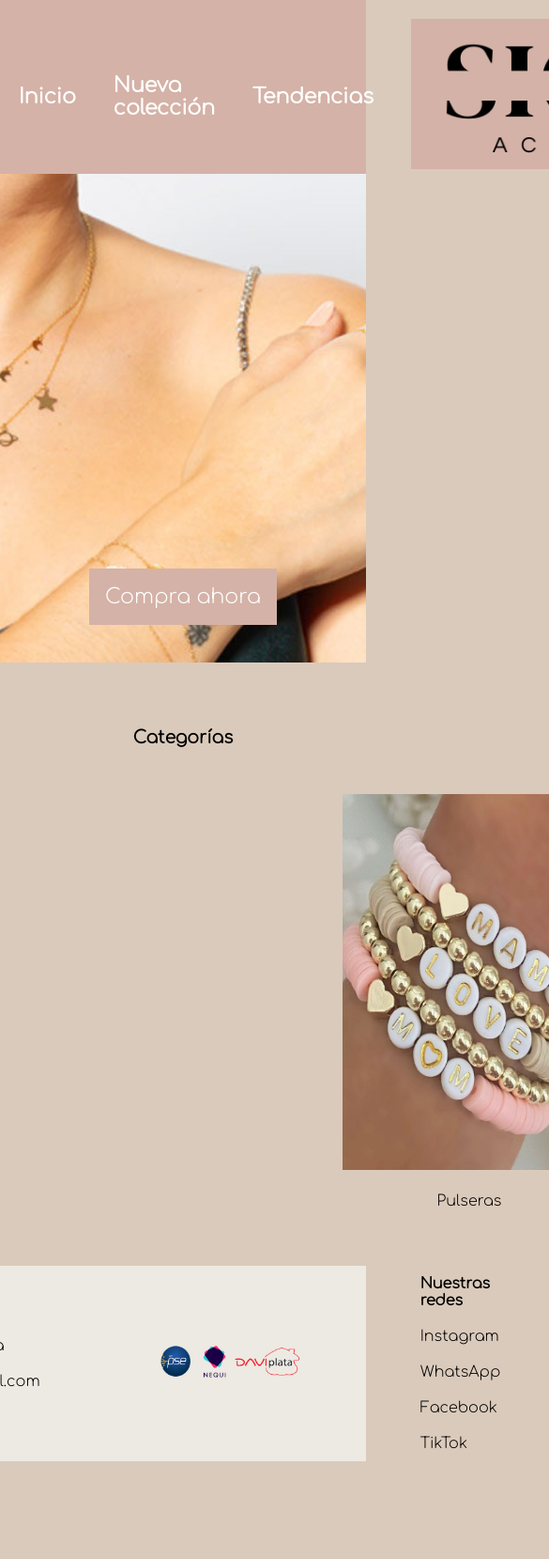
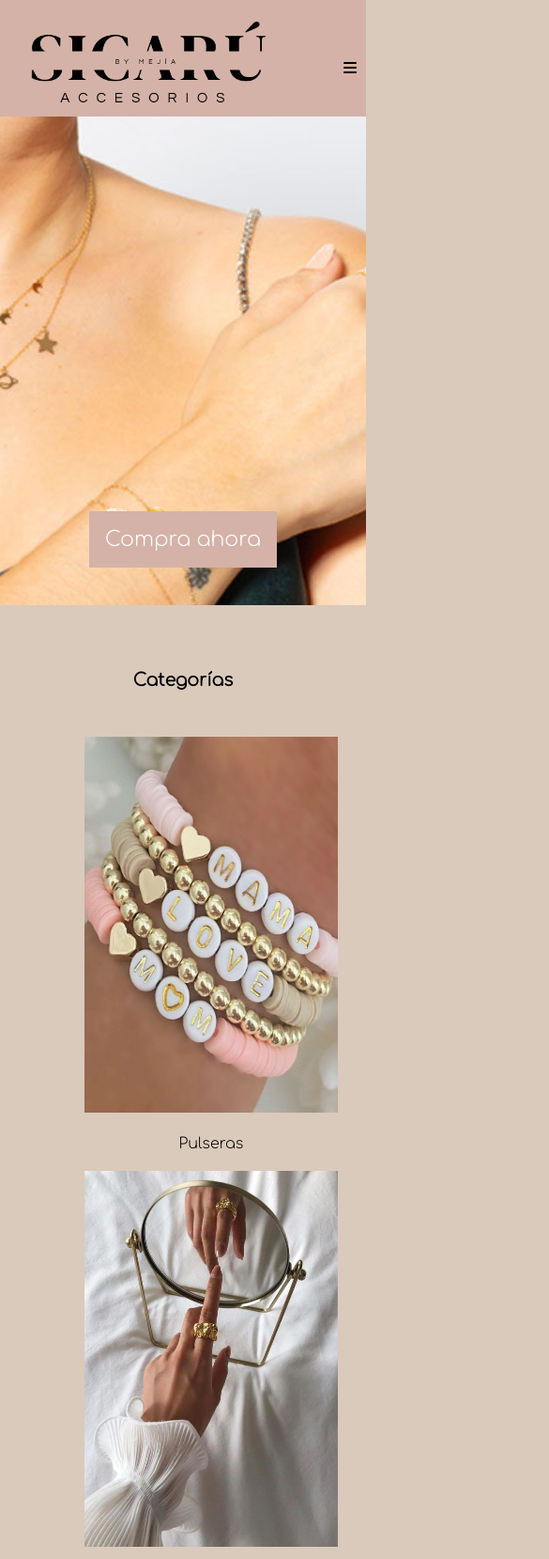
Before and after one commit to Juan04Vargas19/proyecto_coderhouse, a plain HTML site: page index.html in a window 390 px wide. Shown: the top 1659 px of the page at 94% size, 585 px wide, since content can reach past the window. Before the commit the page ends 1555 px from the top, so only its background shows below. Drawn offline with Linux system fonts and the light colour scheme.

Commit message:
diseño responsive agregado

```diff
--- a/index.html
+++ b/index.html
@@ -7,23 +7,23 @@
     <link rel="preconnect" href="https://fonts.googleapis.com">
     <link rel="preconnect" href="https://fonts.gstatic.com" crossorigin>
     <link href="https://fonts.googleapis.com/css2?family=Comfortaa:wght@300&family=Sacramento&display=swap" rel="stylesheet">
+    <link rel="stylesheet" href="https://cdnjs.cloudflare.com/ajax/libs/font-awesome/6.2.0/css/all.min.css">
     <link rel="stylesheet" href="./style.css">
 </head>
 <body>
     <header class="header">
-        <div>
             <nav class="navbar">
                 <ul class="navbar__list">
                     <li class="navbar__list-element"><a class="nav__bar-link" href="./index.html">Inicio</a></li>
                     <li class="navbar__list-element"><a class="nav__bar-link" href="./paginas/nueva_coleccion.html">Nueva colección</a></li>
                     <li class="navbar__list-element"><a class="nav__bar-link" href="./paginas/tendencias.html">Tendencias</a></li>
-                    <li class="navbar__list-element"><a href="./index.html"><img id="titulo-pagina-logo" src="./assets/logo.png" alt=""></a></li>
+                    <li><a href="./index.html"><img id="titulo-pagina-logo" src="./assets/logo.png" alt=""></a></li>
                     <li class="navbar__list-element"><a class="nav__bar-link" href="./paginas/productos.html">Categorías</a></li>
                     <li class="navbar__list-element"><a class="nav__bar-link" href="./paginas/sale.html">Sale</a></li>
                     <li class="navbar__list-element"><a class="nav__bar-link" href="./paginas/contacto.html">Contacto</a></li>
+                    <li><i class="fa-solid fa-bars navbar__list-burger"></i></li>
                 </ul>
             </nav>
-        </div>
     </header>
     <main class="hero">
         <section class="hero__img">
--- a/paginas/contacto.html
+++ b/paginas/contacto.html
@@ -7,6 +7,7 @@
     <link rel="preconnect" href="https://fonts.googleapis.com">
     <link rel="preconnect" href="https://fonts.gstatic.com" crossorigin>
     <link href="https://fonts.googleapis.com/css2?family=Comfortaa:wght@300&family=Sacramento&display=swap" rel="stylesheet">
+    <link rel="stylesheet" href="https://cdnjs.cloudflare.com/ajax/libs/font-awesome/6.2.0/css/all.min.css">
     <link rel="stylesheet" href="../style.css">
 </head>
 <body>
@@ -17,10 +18,11 @@
                     <li class="navbar__list-element"><a class="nav__bar-link" href="../index.html">Inicio</a></li>
                     <li class="navbar__list-element"><a class="nav__bar-link" href="./nueva_coleccion.html">Nueva colección</a></li>
                     <li class="navbar__list-element"><a class="nav__bar-link" href="./tendencias.html">Tendencias</a></li>
-                    <li class="navbar__list-element"><a href="../index.html"><img id="titulo-pagina-logo" src="../assets/logo.png" alt=""></a></li>
+                    <li><a href="../index.html"><img id="titulo-pagina-logo" src="../assets/logo.png" alt=""></a></li>
                     <li class="navbar__list-element"><a class="nav__bar-link" href="./productos.html">Categorías</a></li>
                     <li class="navbar__list-element"><a class="nav__bar-link" href="./sale.html">Sale</a></li>
                     <li class="navbar__list-element"><a class="nav__bar-link" href="./contacto.html">Contacto</a></li>
+                    <li><i class="fa-solid fa-bars navbar__list-burger"></i></li>
                 </ul>
             </nav>
         </div>
--- a/style.css
+++ b/style.css
@@ -33,7 +33,7 @@ body{
 
 .navbar__list{
     display: flex;
-    flex-direction: row;
+    justify-content: space-between;
     align-items: center;
     list-style: none;
 }
@@ -48,6 +48,10 @@ body{
     margin-left: 20px;
     margin-right: 20px;
     font-size: 22px;
+}
+
+.navbar__list-burger{
+    display: none;
 }
 
 /* Estilos páginas */
@@ -83,13 +87,14 @@ body{
 }
 
 .hero__categorias{
-    margin: 20px 15px;
+    margin: 20px 40px;
 }
 
 .hero__categorias-tipos{
-    display: flex;
-    justify-content: space-between;
-    margin: 0px 340px
+    display: grid;
+    grid-template-columns: repeat(4, 1fr);
+    justify-items: center;
+    margin: 0px 40px
 }
 
 .hero__categorias-tipos-img{
@@ -274,7 +279,6 @@ body{
 
 .footer{
     background-color: #EDE9E3;
-    /* border-top: 1px solid black; */
     margin-top: 50px;
     list-style: none;
     display: flex;
@@ -306,15 +310,113 @@ body{
 
 /* Media queries */
 
+@media (max-width: 1200px){
+    #titulo-pagina-logo{
+        height: 140px;
+    }
+
+    .navbar__list-element{
+        margin-right: 20px;
+        font-size: 15px
+    }
+
+    .hero__categorias-tipos{
+        justify-items: center;
+        grid-template-columns: repeat(2, 1fr);
+        margin: 0px 10px;
+    }
+}
+
+@media (max-width: 992px){
+    #titulo-pagina-logo{
+        height: 130px;
+    }
+
+    .navbar__list-element{
+        display: none;
+    }
+
+    .navbar__list-burger{
+        display: block;
+        margin-left: 60px;
+    }
+}
+
 @media (max-width: 768px) {
+    #titulo-pagina-logo{
+        height: 120px;
+    }
 
+    .navbar__list-element{
+        display: none;
+    }
+
+    .navbar__list-burger{
+        display: block;
+        margin-left: 60px;
+    }
+
+    .hero__categorias-tipos{
+        grid-template-columns: repeat(2, 1fr);
+        margin: 0px 10px;
+    }
+
+    .hero2__productos, .hero5__productos{
+        grid-template-columns: repeat(2, 1fr);
+    }
+
+    .hero3__categ1, .hero3__categ2, .hero3__categ3, .hero4__categ1, .hero4__categ2, .hero4__categ3, .hero4__categ4{
+        margin: 10px 10px;
+    }
+
+    .hero3__categ-text, .hero4__categ-text{
+        font-weight: lighter;
+    }
 }
 
 @media (max-width: 576px) {
-    .header{
 
+    #titulo-pagina-logo{
+        height: 100px;
     }
-    #titulo-pagina-logo{
 
+    .navbar__list-element{
+        display: none;
+    }
+
+    .navbar__list-burger{
+        display: block;
+        margin-left: 60px;
+    }
+
+    .hero__categorias-tipos{
+        grid-template-columns: repeat(1, 1fr);
+        margin: 0px 40px;
+    }
+
+    .hero2__productos, .hero5__productos{
+        grid-template-columns: repeat(1, 1fr);
+    }
+
+    .hero3__categ1, .hero3__categ2, .hero3__categ3, .hero4__categ1, .hero4__categ2, .hero4__categ3, .hero4__categ4{
+        margin: 10px 10px;
+    }
+
+    .hero3__categ-text, .hero4__categ-text{
+        font-weight: lighter;
+    }
+
+    .footer{
+        flex-direction: column;
+        align-items: center;
+        text-align: center;
+    }
+
+    #footer__list-contac-title{
+        margin-top: 15px;
+    }
+
+    .footer__logo{
+        margin: 15px 0px;
     }
 }
```
Also changed, not shown: paginas/nueva_coleccion.html (+3 -1 lines), paginas/productos.html (+3 -1 lines), paginas/sale.html (+3 -1 lines), paginas/tendencias.html (+3 -1 lines).
